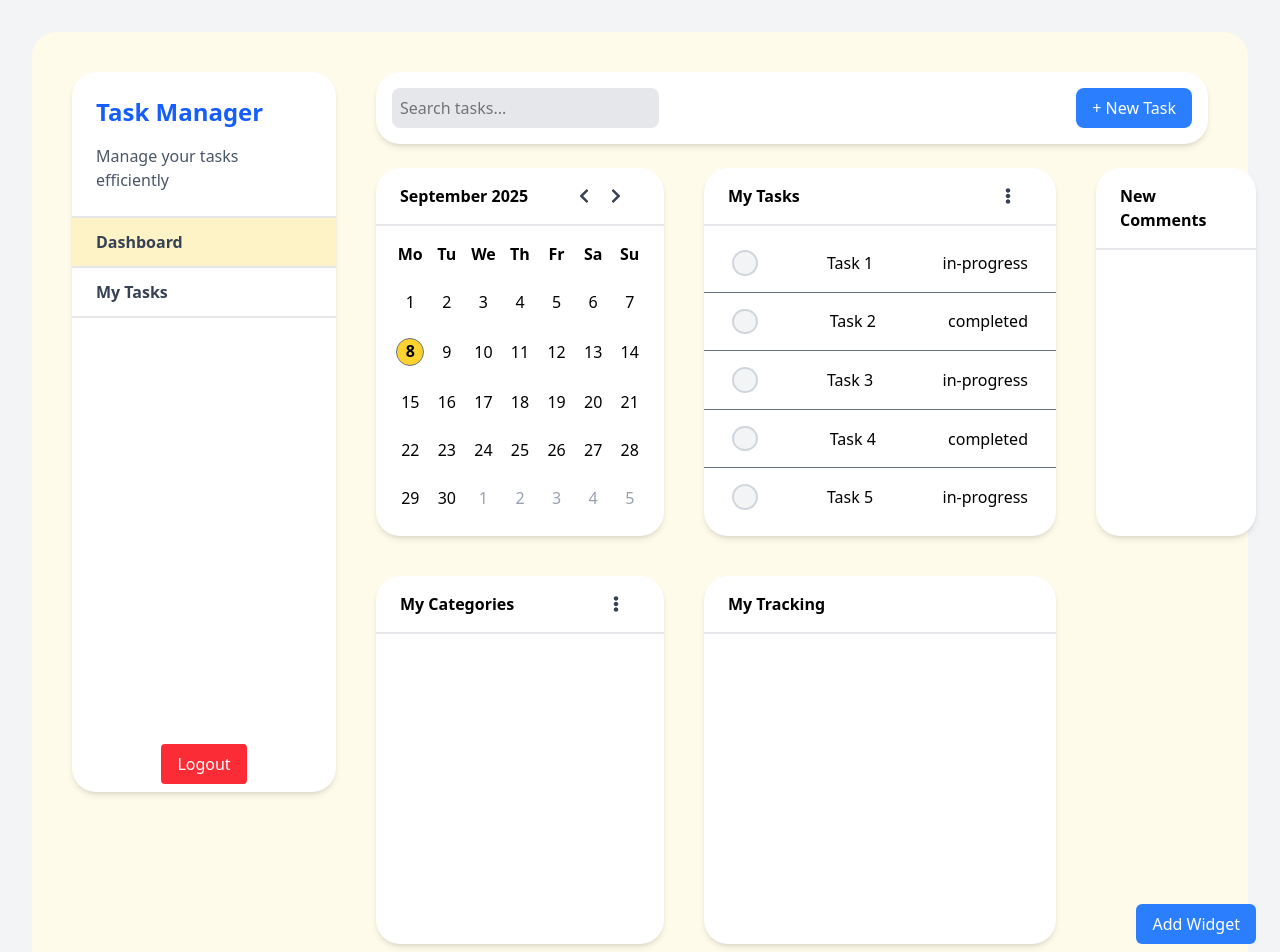
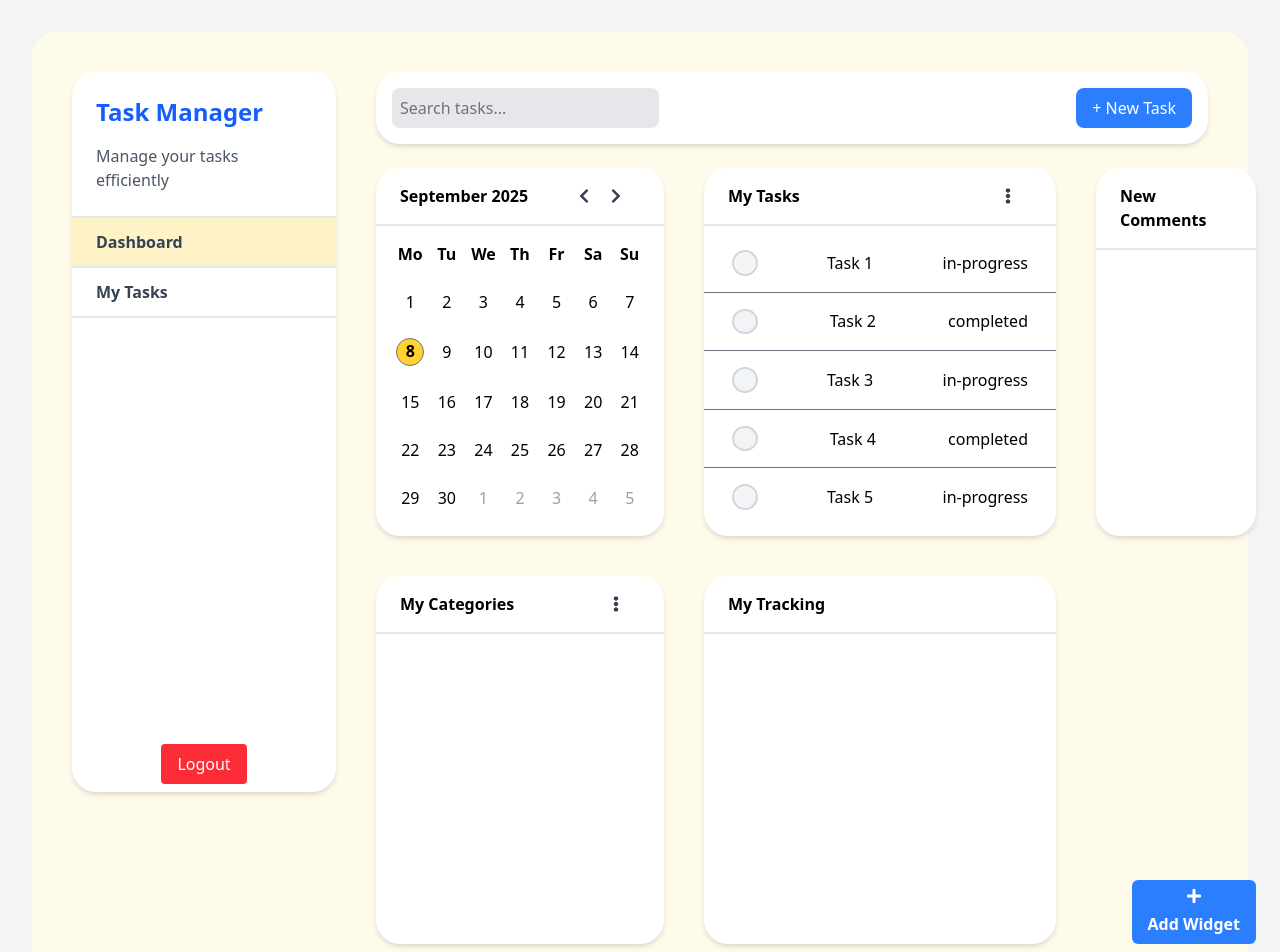
Before and after one commit to Safdari10/task-manager, a Next.js app in the folder frontend/: page /dashboard in a window 1280 px wide. Shown: the top 952 px of the page. Built offline with nearby package versions, Linux system fonts and the light colour scheme.

Commit message:
Enhances widget button with icon and improved layout
Adds a plus icon and adjusts layout for the add widget button to improve visual clarity and user experience. Helps users quickly identify the action for adding a new widget.

```diff
--- a/frontend/src/app/dashboard/components/Dashboard.tsx
+++ b/frontend/src/app/dashboard/components/Dashboard.tsx
@@ -1,3 +1,4 @@
+import { FaPlus } from "react-icons/fa";
 import Calender from "./Calender";
 import Comments from "./Comments";
 import MyCategories from "./MyCategories";
@@ -13,7 +14,10 @@ const Dashboard = () => {
       <MyCategories />
       <TaskTracker />
       <div className="w-[10rem] h-[23rem] flex flex-col items-end justify-end">
-        <button className="bg-blue-500 text-white px-4 py-2 rounded-md">Add Widget</button>
+        <button className="bg-blue-500 text-white px-4 py-2 rounded-md flex flex-col items-center gap-2 cursor-pointer">
+          <FaPlus className="block" />
+          <p className="font-semibold">Add Widget</p>
+        </button>
       </div>
     </div>
   );
```
